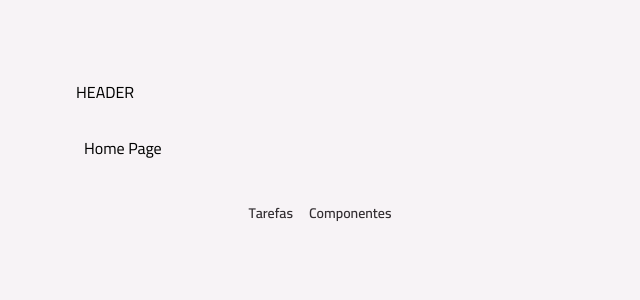
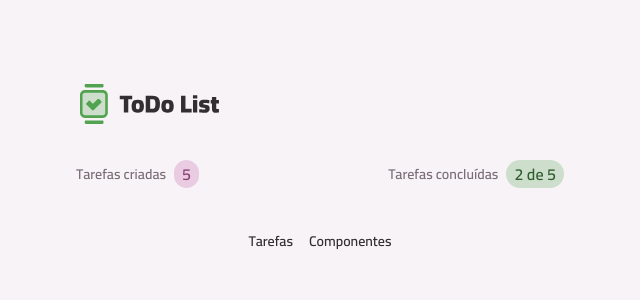
Before and after one commit to saintsgabriel/todo-list, a React (Vite) app: page / in a window 1280 px wide. Shown: the top 300 px of the page, without its empty margins (320-960 px from the left). Built offline with nearby package versions, Linux system fonts and the light colour scheme.

Commit message:
feat: create core components to improve project clarity

```diff
--- /dev/null
+++ b/src/core-components/Footer.tsx
@@ -0,0 +1,21 @@
+import { NavLink } from "react-router";
+import Text from "../components/text/Text";
+
+export default function Footer() {
+  return (
+    <footer className="my-5 md:my-10">
+      <nav className="flex items-center justify-center gap-4">
+        <NavLink to="/">
+          <Text variant="body-sm-bold" className="text-gray-300">
+            Tarefas
+          </Text>
+        </NavLink>
+        <NavLink to="/componentes">
+          <Text variant="body-sm-bold" className="text-gray-300">
+            Componentes
+          </Text>
+        </NavLink>
+      </nav>
+    </footer>
+  );
+}
--- /dev/null
+++ b/src/core-components/Header.tsx
@@ -0,0 +1,10 @@
+import Container from "../components/container/Container";
+import Logo from "../assets/images/logo.svg?react";
+
+export default function Header() {
+  return (
+    <Container as="header" className="mt-e md:mt-20">
+      <Logo className="h-9 md:h-12" />
+    </Container>
+  );
+}
--- /dev/null
+++ b/src/core-components/MainContent.tsx
@@ -0,0 +1,14 @@
+import { cx } from "class-variance-authority";
+import type { ComponentProps } from "react";
+
+export default function MainContent({
+  children,
+  className,
+  ...props
+}: ComponentProps<"main">) {
+  return (
+    <main className={cx("mt-4 md:mt-8", className)} {...props}>
+      {children}
+    </main>
+  );
+}
--- /dev/null
+++ b/src/core-components/TaskSummary.tsx
@@ -0,0 +1,21 @@
+import Badge from "../components/badge/Badge";
+import Text from "../components/text/Text";
+
+export default function TaskSummary() {
+  return (
+    <>
+      <div className="flex items-center gap-2">
+        <Text variant="body-sm-bold" className="!text-gray-300">
+          Tarefas criadas
+        </Text>
+        <Badge variant="secondary">5</Badge>
+      </div>
+      <div className="flex items-center gap-2">
+        <Text variant="body-sm-bold" className="!text-gray-300">
+          Tarefas concluídas
+        </Text>
+        <Badge variant="primary">2 de 5</Badge>
+      </div>
+    </>
+  );
+}
--- a/src/pages/HomePage.tsx
+++ b/src/pages/HomePage.tsx
@@ -1,5 +1,12 @@
 import Container from "../components/container/Container";
+import TaskSummary from "../core-components/TaskSummary";
 
 export default function HomePage() {
-  return <Container>Home Page</Container>;
+  return (
+    <Container as="article" className="space-y-3">
+      <header className="flex items-center justify-between">
+        <TaskSummary />
+      </header>
+    </Container>
+  );
 }
--- a/src/pages/MainLayout.tsx
+++ b/src/pages/MainLayout.tsx
@@ -1,30 +1,16 @@
-import { NavLink, Outlet } from "react-router";
-import Container from "../components/container/Container";
-import Text from "../components/text/Text";
+import { Outlet } from "react-router";
+import Header from "../core-components/header";
+import MainContent from "../core-components/MainContent";
+import Footer from "../core-components/Footer";
 
 export default function MainLayout() {
   return (
     <>
-      <Container as="header" className="mt-e md:mt-20">
-        HEADER
-      </Container>
-      <Container as="main" className="mt-4 md:mt-8">
+      <Header />
+      <MainContent className="mt-4 md:mt-8">
         <Outlet />
-      </Container>
-      <Container className="my-5 md:my-10" as="footer">
-        <nav className="flex items-center justify-center gap-4">
-          <NavLink to="/">
-            <Text variant="body-sm-bold" className="text-gray-300">
-              Tarefas
-            </Text>
-          </NavLink>
-          <NavLink to="/componentes">
-            <Text variant="body-sm-bold" className="text-gray-300">
-              Componentes
-            </Text>
-          </NavLink>
-        </nav>
-      </Container>
+      </MainContent>
+      <Footer />
     </>
   );
 }
```
